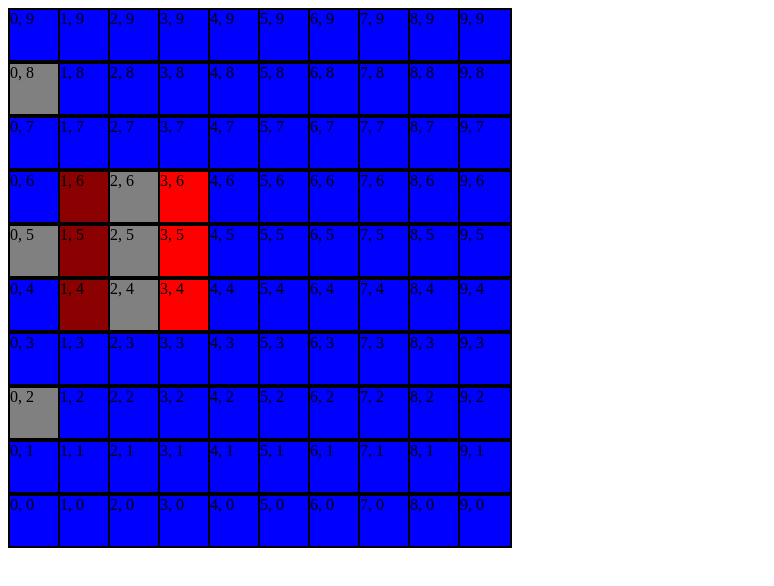
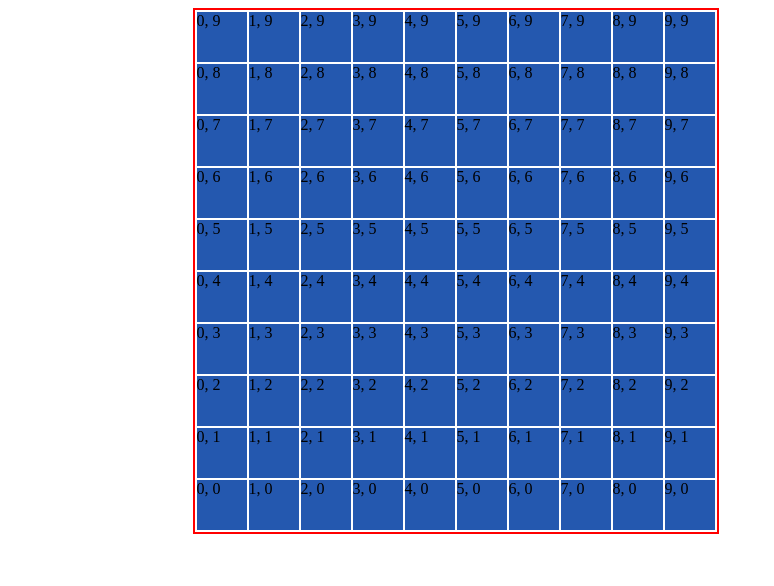
Before and after one commit to dec-gr/battleship, a website built with webpack: page src/index.html in a window 1280 px wide. Shown: the whole page, without its empty margins (0-774 px from the left). Built offline with nearby package versions, Linux system fonts and the light colour scheme.

Commit message:
add game flow with DOM

```diff
--- a/src/gameBoard.js
+++ b/src/gameBoard.js
@@ -12,7 +12,7 @@ class GameBoardClass {
 
     // these could be split into other functions for checking
     // check ship fits on board
-    if (x + length * horizontal > 9 || y + length * vertical > 9) {
+    if (x + length * horizontal > 10 || y + length * vertical > 10) {
       throw new Error('Ship must fit on board');
     }
 
@@ -33,6 +33,10 @@ class GameBoardClass {
 
   recieveAttack(x, y) {
     if (this.grid[x][y].state != null) {
+      console.log(`X: ${x}, Y: ${y}`);
+      console.log(`State: ${this.grid[x][y]}`);
+      console.log(this.grid[x][y]);
+
       throw new Error('Square already tried');
     } else if (this.grid[x][y].ship == null) {
       this.grid[x][y].state = 0;
--- a/src/index.html
+++ b/src/index.html
@@ -7,10 +7,8 @@
   </head>
   <body>
     <div class="game-container">
-      <div class="board-container">
-        <div class="player-board">
-
-      </div>
+      <div class="board-container-left"></div>
+      <div class="board-container-right"></div>
     </div>
   </body>
 </html>
--- a/src/index.js
+++ b/src/index.js
@@ -1,130 +1,9 @@
 import './style.css';
+const PlayerClass = require('./player');
 
-const grid = [
-  [
-    { state: null, ship: null }, // 0, 0
-    { state: null, ship: null }, // 0, 1
-    { state: 0, ship: null },
-    { state: null, ship: null },
-    { state: null, ship: null },
-    { state: 0, ship: null },
-    { state: null, ship: null },
-    { state: null, ship: null },
-    { state: 0, ship: null },
-    { state: null, ship: null },
-  ],
-  [
-    { state: null, ship: null }, // 1, 0
-    { state: null, ship: null }, // 1, 1
-    { state: null, ship: null },
-    { state: null, ship: null },
-    { state: 1, ship: { sunk: true } },
-    { state: 1, ship: { sunk: true } },
-    { state: 1, ship: { sunk: true } },
-    { state: null, ship: null },
-    { state: null, ship: null },
-    { state: null, ship: null },
-  ],
-  [
-    { state: null, ship: null },
-    { state: null, ship: null },
-    { state: null, ship: null },
-    { state: null, ship: null },
-    { state: 0, ship: null },
-    { state: 0, ship: null },
-    { state: 0, ship: null },
-    { state: null, ship: null },
-    { state: null, ship: null },
-    { state: null, ship: null },
-  ],
-  [
-    { state: null, ship: null },
-    { state: null, ship: null },
-    { state: null, ship: null },
-    { state: null, ship: null },
-    { state: 1, ship: { sunk: false } },
-    { state: 1, ship: { sunk: false } },
-    { state: 1, ship: { sunk: false } },
-    { state: null, ship: null },
-    { state: null, ship: null },
-    { state: null, ship: null },
-  ],
-  [
-    { state: null, ship: null },
-    { state: null, ship: null },
-    { state: null, ship: null },
-    { state: null, ship: null },
-    { state: null, ship: null },
-    { state: null, ship: null },
-    { state: null, ship: null },
-    { state: null, ship: null },
-    { state: null, ship: null },
-    { state: null, ship: null },
-  ],
-  [
-    { state: null, ship: null },
-    { state: null, ship: null },
-    { state: null, ship: null },
-    { state: null, ship: null },
-    { state: null, ship: null },
-    { state: null, ship: null },
-    { state: null, ship: null },
-    { state: null, ship: null },
-    { state: null, ship: null },
-    { state: null, ship: null },
-  ],
-  [
-    { state: null, ship: null },
-    { state: null, ship: null },
-    { state: null, ship: null },
-    { state: null, ship: null },
-    { state: null, ship: null },
-    { state: null, ship: null },
-    { state: null, ship: null },
-    { state: null, ship: null },
-    { state: null, ship: null },
-    { state: null, ship: null },
-  ],
-  [
-    { state: null, ship: null },
-    { state: null, ship: null },
-    { state: null, ship: null },
-    { state: null, ship: null },
-    { state: null, ship: null },
-    { state: null, ship: null },
-    { state: null, ship: null },
-    { state: null, ship: null },
-    { state: null, ship: null },
-    { state: null, ship: null },
-  ],
-  [
-    { state: null, ship: null },
-    { state: null, ship: null },
-    { state: null, ship: null },
-    { state: null, ship: null },
-    { state: null, ship: null },
-    { state: null, ship: null },
-    { state: null, ship: null },
-    { state: null, ship: null },
-    { state: null, ship: null },
-    { state: null, ship: null },
-  ],
-  [
-    { state: null, ship: null },
-    { state: null, ship: null },
-    { state: null, ship: null },
-    { state: null, ship: null },
-    { state: null, ship: null },
-    { state: null, ship: null },
-    { state: null, ship: null },
-    { state: null, ship: null },
-    { state: null, ship: null },
-    { state: null, ship: null },
-  ],
-];
-
-const playerBoard = document.querySelector('.player-board');
-
+const generateBoardFromGrid = (grid) => {
+  const playerBoard = document.createElement('div');
+  playerBoard.classList.add('player-board');
   for (let i = 0; i <= 9; i += 1) {
     const divColumn = document.createElement('div');
     for (let j = 9; j >= 0; j -= 1) {
@@ -133,6 +12,7 @@ for (let i = 0; i <= 9; i += 1) {
       square.setAttribute('data.x', i);
       square.setAttribute('data.y', j);
       square.textContent = `${i}, ${j}`;
+
       divColumn.appendChild(square);
 
       if (grid[i][j].state != null) {
@@ -146,51 +26,174 @@ for (let i = 0; i <= 9; i += 1) {
           }
         }
       }
+      //delete after
+      if (grid[i][j].ship != null) {
+        square.classList.add('placedShip');
+      }
+      //delete after
     }
     playerBoard.appendChild(divColumn);
   }
+  return playerBoard;
+};
 
-// const PlayerClass = require('./player');
+// Initialise async await attempt
 
-// const player1 = new PlayerClass();
-// const comp = new PlayerClass(true);
+const playerBoardCont1 = document.querySelector('.board-container-left');
+const player1 = new PlayerClass();
 
-// const letComputerAttack = true;
+let player1Board = generateBoardFromGrid(player1.gameBoard.grid);
+playerBoardCont1.appendChild(player1Board);
 
-// const shipLengths = [2, 1];
+const populateCompShips = (compPlayer) => {
+  const compShipLengths = [2, 3, 3, 4, 5];
+  let shipsPlaced = 0;
+  let currentLength = compShipLengths.shift();
 
-// shipLengths.forEach((length) => {
-//   let x = Number.parseInt(prompt(`X coord for ship length ${length}`), 10);
-//   let y = Number.parseInt(prompt(`Y coord for ship length ${length}`), 10);
-//   player1.gameBoard.placeShip(length, [x, y]);
-// });
+  while (shipsPlaced < 5) {
+    const x = Math.floor(Math.random() * 10);
+    const y = Math.floor(Math.random() * 10);
+    const orientationArray = ['h', 'v'];
+    const origuess = Math.floor(Math.random() * 2);
+    console.log(origuess);
+    const orientation = orientationArray[origuess];
+    try {
+      console.log(orientation);
+      compPlayer.gameBoard.placeShip(currentLength, [x, y], orientation);
+      currentLength = compShipLengths.shift();
+      shipsPlaced += 1;
+    } catch {
+      console.log('Failed Guess');
+    }
+  }
+};
 
-// console.log(player1.hasLost());
+const playerComputer = new PlayerClass(true);
+populateCompShips(playerComputer);
 
-// console.log(player1.gameBoard);
+// Generate Comp Spots
 
-// while (player1.hasLost() !== true) {
-//   try {
-//     let x;
-//     let y;
-//     if (letComputerAttack) {
-//       [x, y] = comp.generateGuess();
-//     } else {
-//       x = Number.parseInt(prompt(`X coord for attack`), 10);
-//       y = Number.parseInt(prompt(`Y coord for attack`), 10);
-//     }
-//     player1.gameBoard.recieveAttack(x, y);
-//     console.log(player1.gameBoard);
-//   } catch (error) {
-//     if (!letComputerAttack) {
-//       alert(error);
-//     }
-//   }
-// }
+const placePlayerShips = async () => {
+  const playerShipLengths = [2, 3, 3, 4, 5];
 
-// alert('All ships destroyed!!!');
+  while (playerShipLengths.length > 0) {
+    let currentLength = playerShipLengths.shift();
+    await placeShipOnBoard(currentLength);
+    console.log('back in the while');
 
-// prompt player 1 for attack on player 2
-// prompt player 2 for attack on player 1
-// prompt player 1 for attack on player 2
-// prompt plater 2 for attack on player 1
+    player1Board = generateBoardFromGrid(player1.gameBoard.grid);
+    playerBoardCont1.innerHTML = '';
+    playerBoardCont1.appendChild(player1Board);
+  }
+
+  console.log('All Ships Placed');
+};
+
+const placeShipOnBoard = (currentLength) =>
+  new Promise((resolve) => {
+    player1Board.addEventListener('click', (event) => {
+      console.log(event.target);
+      try {
+        player1.gameBoard.placeShip(
+          currentLength,
+          [
+            Number.parseInt(event.target.getAttribute('data.x'), 10),
+            Number.parseInt(event.target.getAttribute('data.y'), 10),
+          ],
+          'h'
+        );
+        resolve('good');
+      } catch (err) {
+        console.log(err);
+      }
+    });
+  });
+
+const gameFlow = async () => {
+  let gameOver = false;
+
+  await placePlayerShips();
+  console.log('Playing Now');
+
+  const boardContainerLeft = document.querySelector('.board-container-left');
+  boardContainerLeft.innerHTML = '';
+  const boardContainerRight = document.querySelector('.board-container-right');
+  boardContainerRight.innerHTML = '';
+
+  let playerBoard = generateBoardFromGrid(player1.gameBoard.grid);
+  boardContainerLeft.appendChild(playerBoard);
+
+  let playerComputerBoard = generateBoardFromGrid(
+    playerComputer.gameBoard.grid
+  );
+  boardContainerRight.appendChild(playerComputerBoard);
+
+  while (gameOver != true) {
+    console.log('ABOVE');
+
+    const squaresArray = boardContainerRight.querySelectorAll('.square');
+    const playerTurn = () => {
+      return new Promise((resolve) => {
+        squaresArray.forEach((square) => {
+          square.addEventListener('click', () => {
+            console.log('Gride:');
+            console.log(
+              `x gride: ${square.getAttribute(
+                'data.x'
+              )}, y gride: ${square.getAttribute('data.y')}`
+            );
+            console.log(
+              playerComputer.gameBoard.grid[square.getAttribute('data.x')][
+                square.getAttribute('data.y')
+              ]
+            );
+
+            playerComputer.gameBoard.recieveAttack(
+              square.getAttribute('data.x'),
+              square.getAttribute('data.y')
+            );
+            resolve('good');
+          });
+        });
+      });
+    };
+
+    await playerTurn();
+
+    playerComputerBoard = generateBoardFromGrid(playerComputer.gameBoard.grid);
+    boardContainerRight.innerHTML = '';
+    boardContainerRight.appendChild(playerComputerBoard);
+
+    console.log('Playerhas Attacked');
+
+    if (playerComputer.hasLost()) {
+      alert('Player has won');
+      gameOver = true;
+    }
+
+    let isValidMove = false;
+    while (isValidMove != true) {
+      try {
+        const [compX, compY] = playerComputer.generateGuess();
+
+        player1.gameBoard.recieveAttack(compX, compY);
+        isValidMove = true;
+      } catch {
+        console.log('Failed Guess');
+      }
+    }
+
+    playerBoard = generateBoardFromGrid(player1.gameBoard.grid);
+    boardContainerLeft.innerHTML = '';
+    boardContainerLeft.appendChild(playerBoard);
+
+    if (player1.hasLost()) {
+      alert('Computer has won');
+      gameOver = true;
+    }
+
+    console.log('HERE');
+  }
+};
+
+gameFlow();
--- a/src/player.js
+++ b/src/player.js
@@ -11,8 +11,8 @@ class PlayerClass {
   }
 
   generateGuess() {
-    const x = Math.floor(Math.random() * 9);
-    const y = Math.floor(Math.random() * 9);
+    const x = Math.floor(Math.random() * 10);
+    const y = Math.floor(Math.random() * 10);
     return [x, y];
   }
 }
--- a/src/style.css
+++ b/src/style.css
@@ -1,28 +1,56 @@
+.game-container {
+  display: flex;
+  justify-content: space-around;
+}
+
+.board-container-left,
+.board-container-right {
+  display: flex;
+  justify-content: space-around;
+}
+
 .player-board {
+  padding: 2px;
+  border: solid 2px rgb(255, 0, 0);
   display: grid;
   grid-template-columns: repeat(10, 50px);
   grid-template-rows: repeat(10, 50px);
+  gap: 2px;
 }
 
 .square {
   height: 50px;
   width: 50px;
-  background-color: blue;
-  border: solid 2px black;
+  background-color: #2458af;
+  margin-bottom: 2px;
+}
+
+.placedShip {
+  background-color: aqua;
 }
 
 .square:hover {
-  background-color: aqua;
+  background-color: aquamarine;
+}
+.highlight {
+  background-color: purple;
 }
 
 .missSquare {
   background-color: grey;
+  pointer-events: none;
 }
 
 .hitSquare {
   background-color: red;
+  pointer-events: none;
 }
 
 .isSunk {
   background-color: darkred;
+  pointer-events: none;
 }
+
+.deactivateBoards {
+  pointer-events: none;
+}
```
Lines whose indentation alone changed are shown as unchanged.
